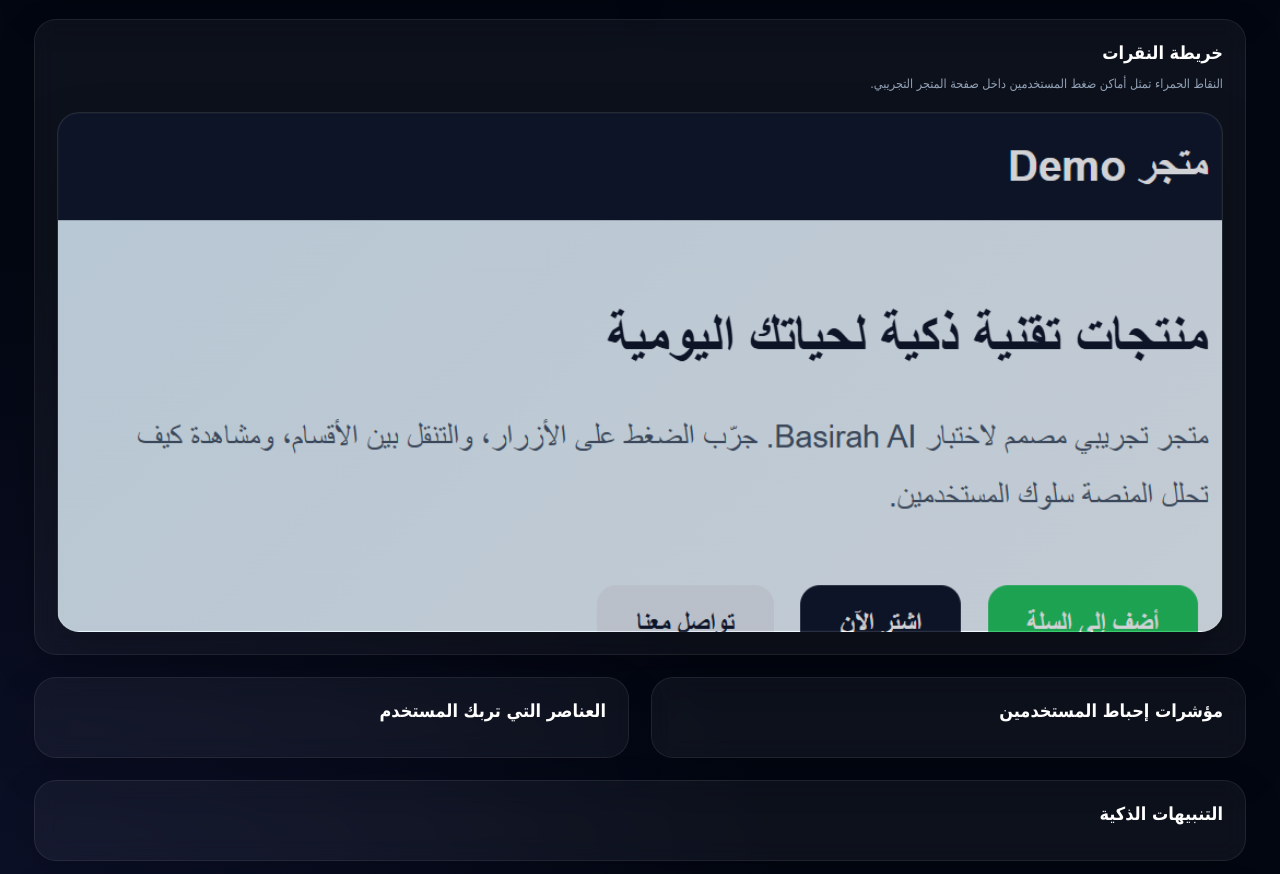
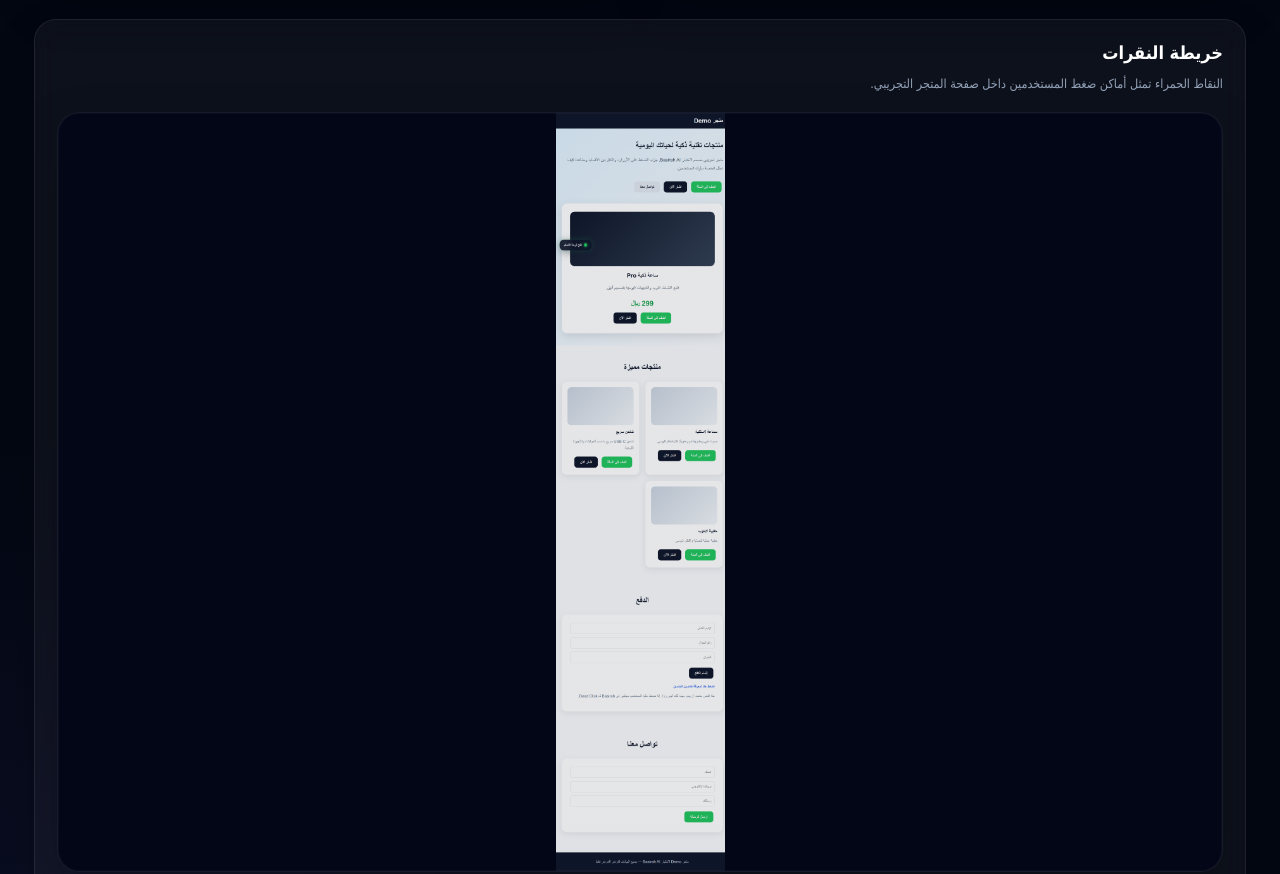
Before and after one commit to AhmedALmat/basirah-analytics, a website: page public/dashboard.html in a window 1280 px wide. Shown: the part 886-1760 px from the top of the page. Drawn offline with nearby package versions, Linux system fonts and the light colour scheme; no server answers.

Commit message:
improve the dashboard  page

```diff
--- a/public/dashboard.html
+++ b/public/dashboard.html
@@ -198,20 +198,21 @@
 
     .heatmap-area {
       position: relative;
-      height: 520px;
+      min-height: 760px;
 
       background-image:
         linear-gradient(
-          rgba(2, 6, 23, 0.18),
-          rgba(2, 6, 23, 0.18)
+          rgba(2, 6, 23, 0.10),
+          rgba(2, 6, 23, 0.10)
         ),
         url("/test-site-screenshot.png");
 
-      background-size: 100% auto;
+      background-size: contain;
       background-position: top center;
       background-repeat: no-repeat;
+      background-color: #020617;
 
-      border: 1px solid rgba(255, 255, 255, 0.1);
+      border: 1px solid rgba(255, 255, 255, 0.08);
       border-radius: 22px;
       overflow: hidden;
 
@@ -226,7 +227,7 @@
       height: 18px;
 
       background: rgba(239, 68, 68, 0.88);
-      border: 2px solid rgba(255,255,255,0.7);
+      border: 2px solid rgba(255,255,255,0.75);
       border-radius: 50%;
 
       transform: translate(-50%, -50%);
@@ -332,7 +333,7 @@
       }
 
       .heatmap-area {
-        height: 300px;
+        min-height: 420px;
       }
     }
   </style>
```
